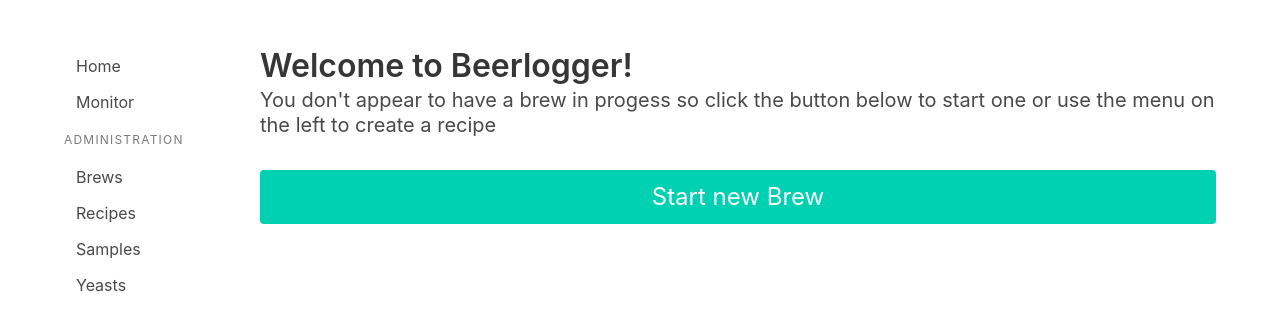
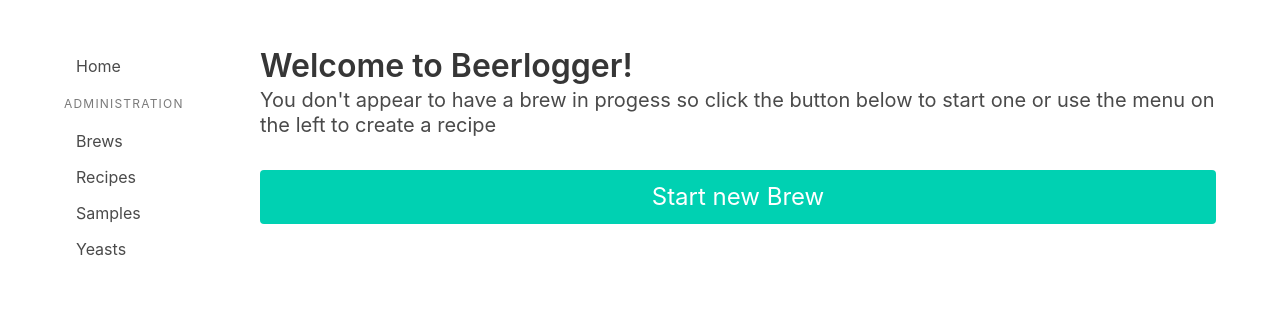
Before and after one commit to nickl111/beerlogger, a PHP site: page /?pks=1 in a window 1280 px wide. Shown: the top 331 px of the page. Run offline with PHP 8.4, Linux system fonts and the light colour scheme; data that the repository does not hold is empty; some libraries are stand-ins or nearby versions.

Commit message:
Remove rrd

```diff
--- a/web/index.php
+++ b/web/index.php
@@ -8,7 +8,7 @@ require_once('page.php');
 
 $db 	= new mysqli('localhost', 'beerman', 'c21n09487b', 'beerlogger');
 
-$perm_views 	= array('','home','monitor','brew','data','recipe','sample','newBrew','yeast');
+$perm_views 	= array('','home','brew','data','recipe','sample','newBrew','yeast');
 $perm_actions 	= array('','view','edit','save','delete','resumePrevBrew','newBrew','endBrew','newSample');
 $perm_graphs 	= array('day','hour','week','month','year');
 
@@ -76,10 +76,6 @@ switch($view) {
 			include 'templates/home-new.php';
 			$content = ob_get_clean();
 		}
-		break;
-	case 'monitor':
-		$title = 'Monitor';
-		$content = $p->showMonitor($graph);
 		break;
 	case 'newBrew':
 		$title = 'New Brew';
--- a/web/templates/menu.php
+++ b/web/templates/menu.php
@@ -2,7 +2,6 @@
 	<aside class="menu">
 		<ul class="menu-list">
 			<li><a<?php print ($this->view == 'home' ? ' class="is-active"' : '')?> href="?view=home">Home</a></li>
-			<li><a<?php print ($this->view == 'monitor' ? ' class="is-active"' : '')?> href="?view=monitor">Monitor</a></li>
 			<p class="menu-label">
 				Administration
 			  </p>
```
Also changed, not shown: web/templates/monitor.php (deleted, +0 -13 lines).
